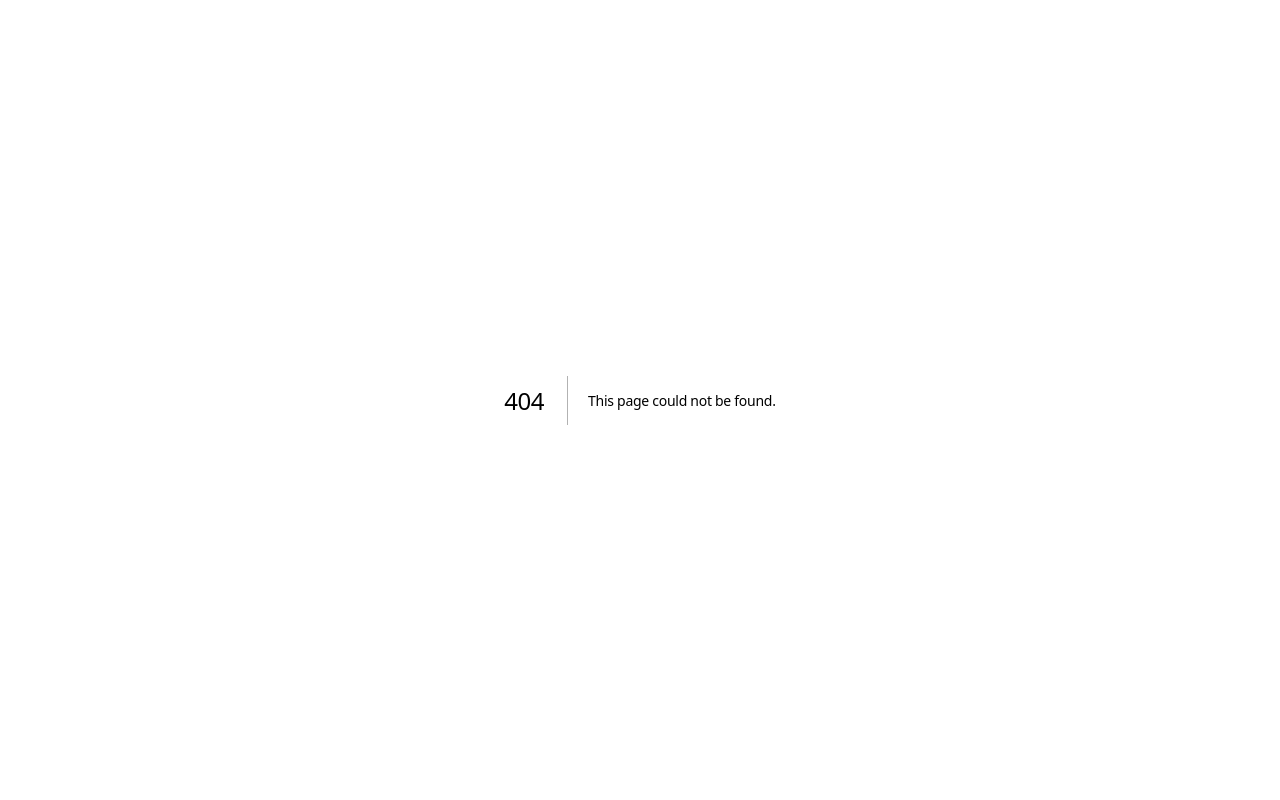
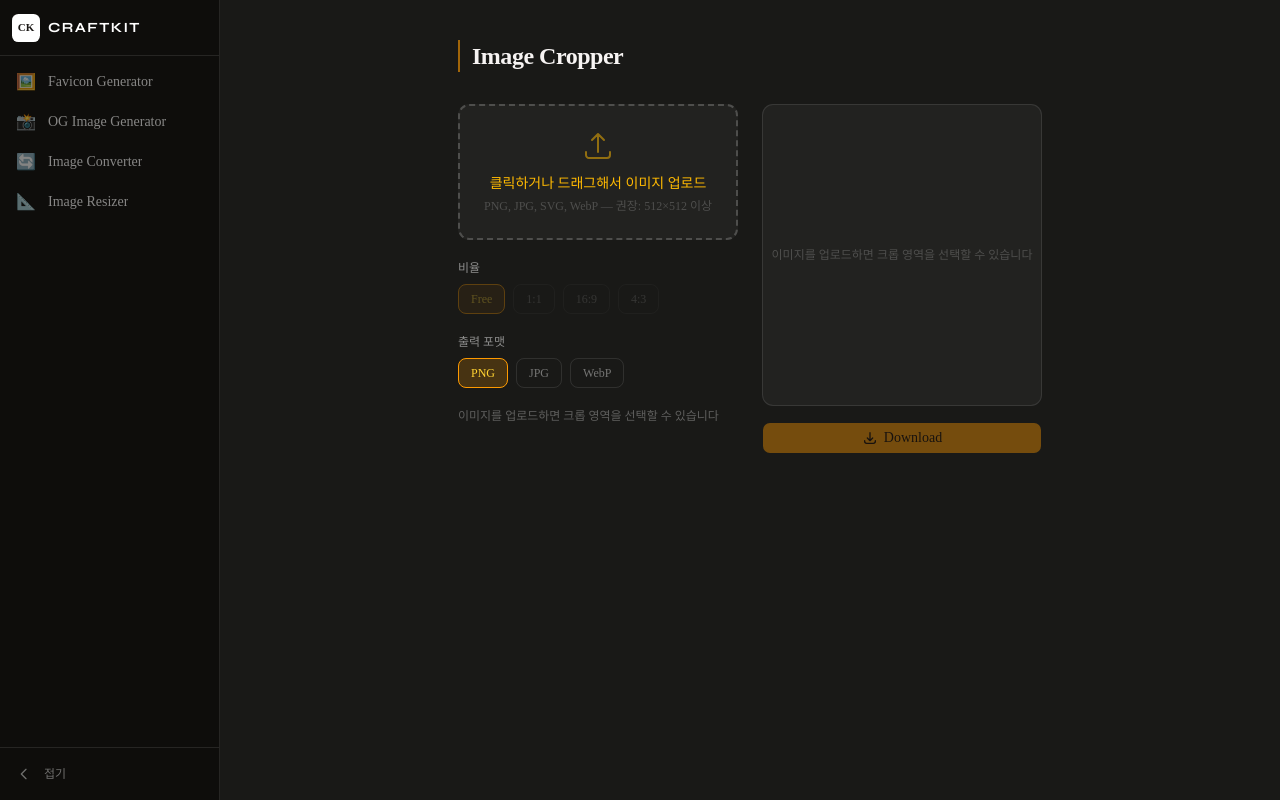
Before and after one commit to wjdxodbs/craftkit, a Next.js app: page /tools/image-cropper in a window 1280 px wide. Before the commit this address had no page. Built offline with nearby package versions, Linux system fonts and the light colour scheme.

Commit message:
feat: ImageCropperToolView, page 추가

```diff
--- /dev/null
+++ b/app/tools/image-cropper/page.tsx
@@ -0,0 +1,16 @@
+import type { Metadata } from 'next'
+import { ImageCropperToolView } from '@/views/image-cropper-tool/ui/ImageCropperToolView'
+
+export const metadata: Metadata = {
+  title: 'Image Cropper — Craftkit',
+  description: 'Crop and convert PNG, JPG, and WebP images in your browser. No upload.',
+  openGraph: {
+    title: 'Image Cropper — Craftkit',
+    description: 'Crop and convert PNG, JPG, and WebP images in your browser. No upload.',
+    images: ['/og-image.png'],
+  },
+}
+
+export default function ImageCropperPage() {
+  return <ImageCropperToolView />
+}
--- /dev/null
+++ b/src/views/image-cropper-tool/ui/ImageCropperToolView.tsx
@@ -0,0 +1,12 @@
+import { ImageCropper } from '@/widgets/image-cropper/ui/ImageCropper'
+
+export function ImageCropperToolView() {
+  return (
+    <div className="mx-auto max-w-4xl px-6 py-10">
+      <h1 className="mb-8 border-l-2 border-amber-500/60 pl-3 text-2xl font-bold text-foreground">
+        Image Cropper
+      </h1>
+      <ImageCropper />
+    </div>
+  )
+}
```
